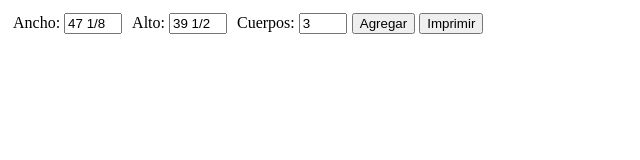
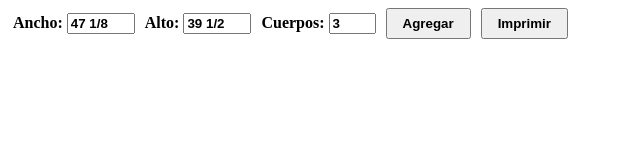
Before and after one commit to Joel2410/CalculadoraVentanero, a plain HTML site: page index.html in a window 1280 px wide. Shown: the whole page, without its empty margins (0-640 px from the left). Drawn offline with Linux system fonts and the light colour scheme.

Commit message:
style: change

```diff
--- a/index.html
+++ b/index.html
@@ -22,8 +22,18 @@
           <input id="bodies" class="number" type="number" min="2" max="3" />
         </div>
         <div class="buttons">
-          <input type="button" value="Agregar" onclick="generate()" />
-          <input type="button" value="Imprimir" onclick="window.print()" />
+          <input
+            class="button"
+            type="button"
+            value="Agregar"
+            onclick="generate()"
+          />
+          <input
+            class="button"
+            type="button"
+            value="Imprimir"
+            onclick="window.print()"
+          />
         </div>
       </div>
 
--- a/style.css
+++ b/style.css
@@ -6,13 +6,26 @@
   margin: 5px;
 }
 
+.measure label {
+  font-weight: bold;
+}
+
 .number {
-  max-width: 50px;
+  max-width: 60px;
+  font-weight: bold;
 }
 
 .buttons {
-  margin-right: 10px;
-  padding-top: 5px;
+  display: flex;
+}
+
+.button {
+  margin-left: 5px;
+  margin-right: 5px;
+  font-weight: bold;
+  padding-left: 15px;
+  padding-right: 15px;
+  cursor: pointer;
 }
 
 .results {
```
